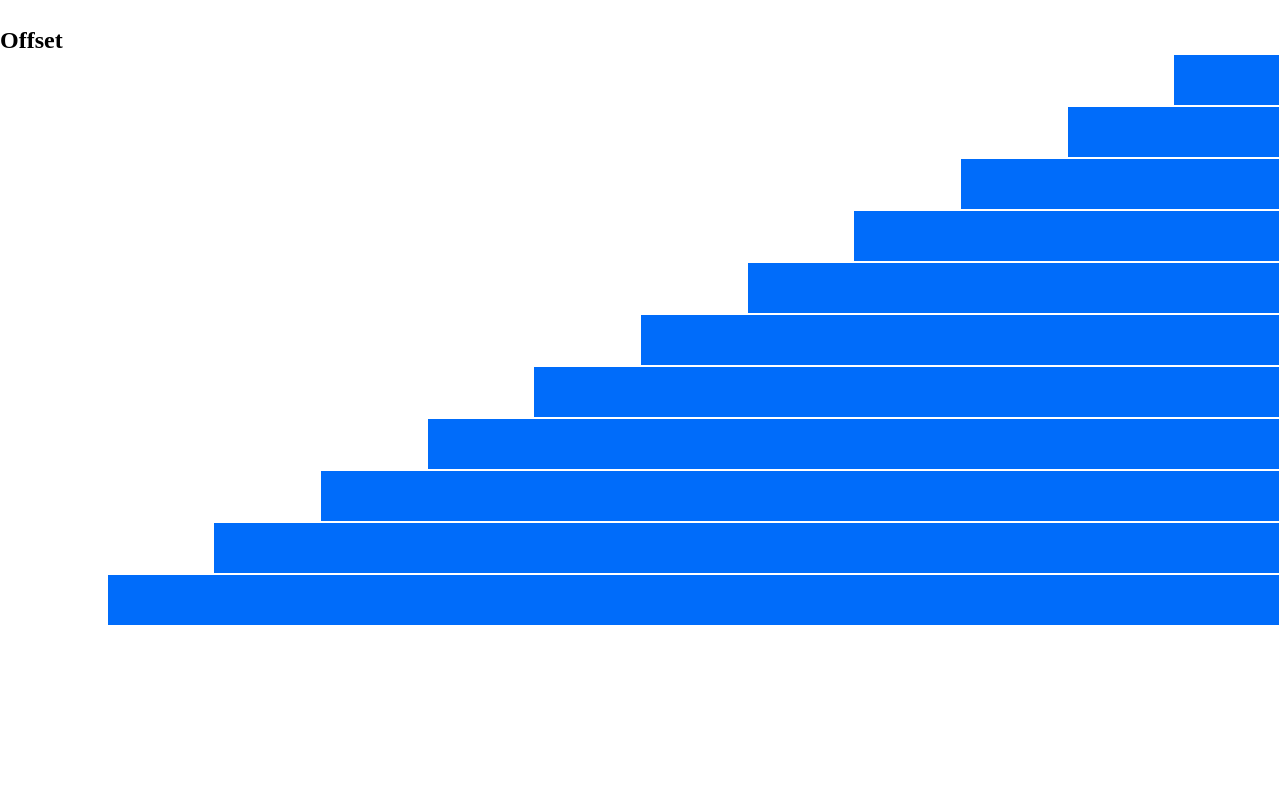
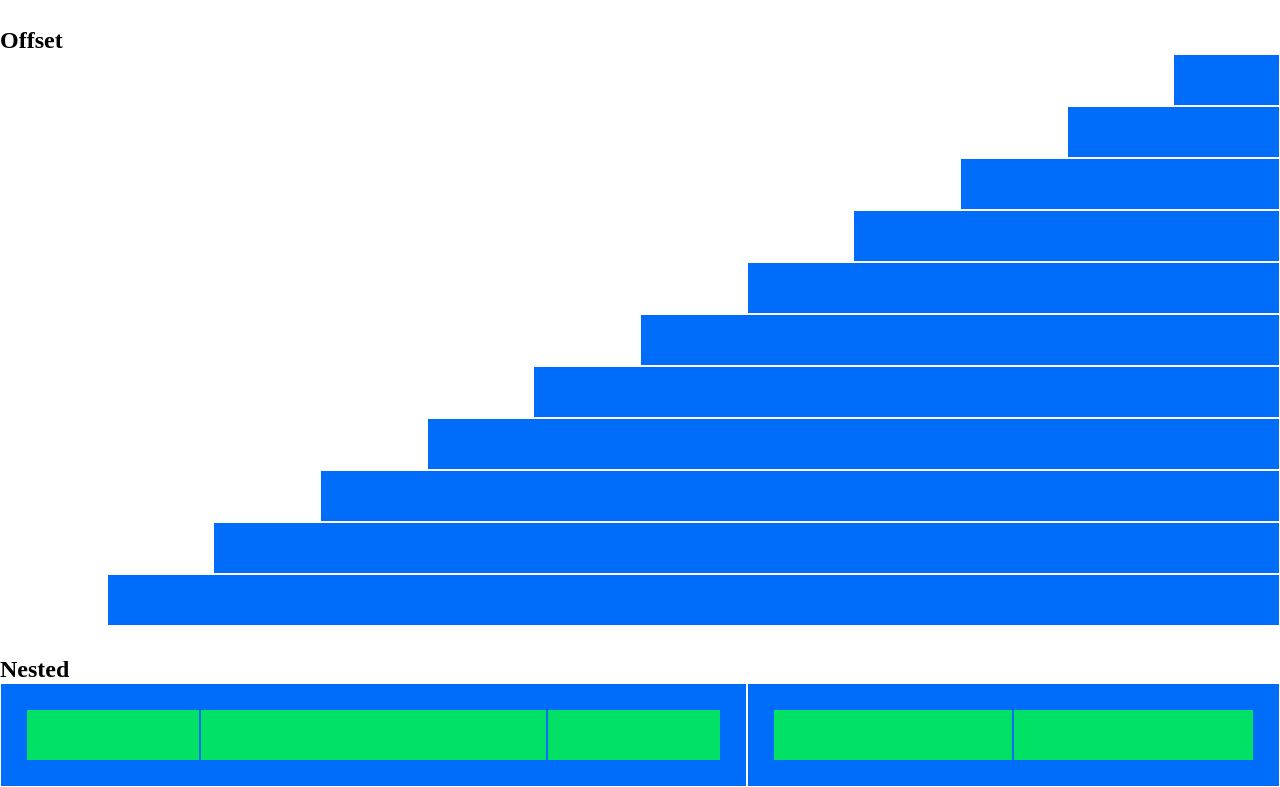
Before and after one commit to simoneditaranto/html-css-12bool, a plain HTML site: page index.html in a window 1280 px wide. Shown: the part 924-1711 px from the top of the page. Before the commit the page ends 1550 px from the top, so only its background shows below. Drawn offline with Linux system fonts and the light colour scheme.

Commit message:
sezione "nested" completata

```diff
--- a/css/style.css
+++ b/css/style.css
@@ -17,5 +17,7 @@ h1, h2{
 }
 
 .green{
+    border: 1px solid #006CFA;;
+
     background-color: #00E165;
 }
--- a/index.html
+++ b/index.html
@@ -102,7 +102,7 @@
 
         <h2>Offset</h2>
 
-        <div class="row">
+        <div class="row mb-1">
             <div class="col-1 offset-11"></div>
             <div class="col-2 offset-10"></div>
             <div class="col-3 offset-9"></div>
@@ -116,6 +116,20 @@
             <div class="col-11 offset-1"></div>
         </div>
 
+        <h2>Nested</h2>
+
+        <div class="row">
+            <div class="row col-7">
+                <div class="col-3 green"></div>
+                <div class="col-6 green"></div>
+                <div class="col-3 green"></div>
+            </div>
+            <div class="row col-5">
+                <div class="col-6 green"></div>
+                <div class="col-6 green"></div>
+            </div>
+        </div>
+
 
     </body>
 
```
